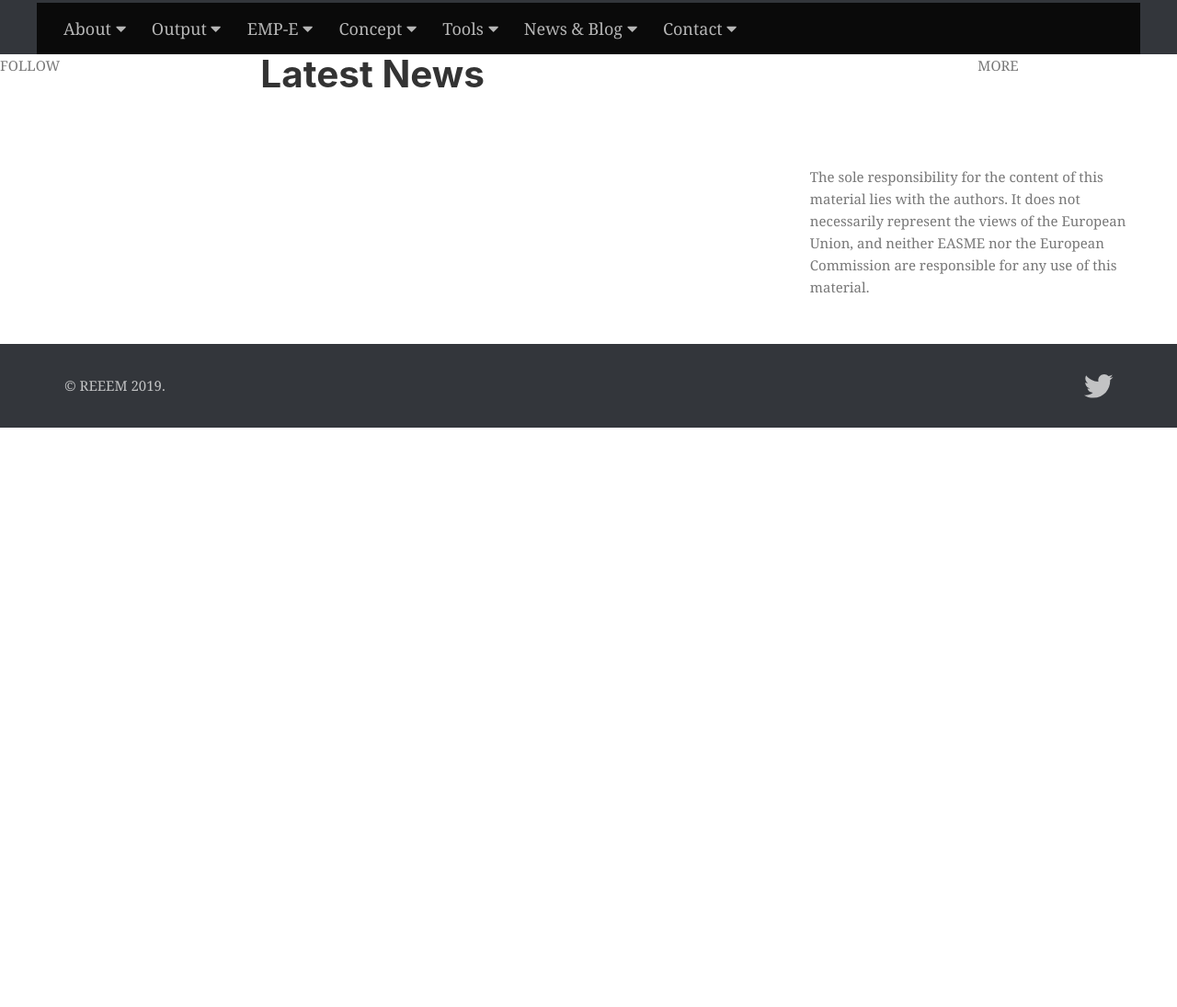
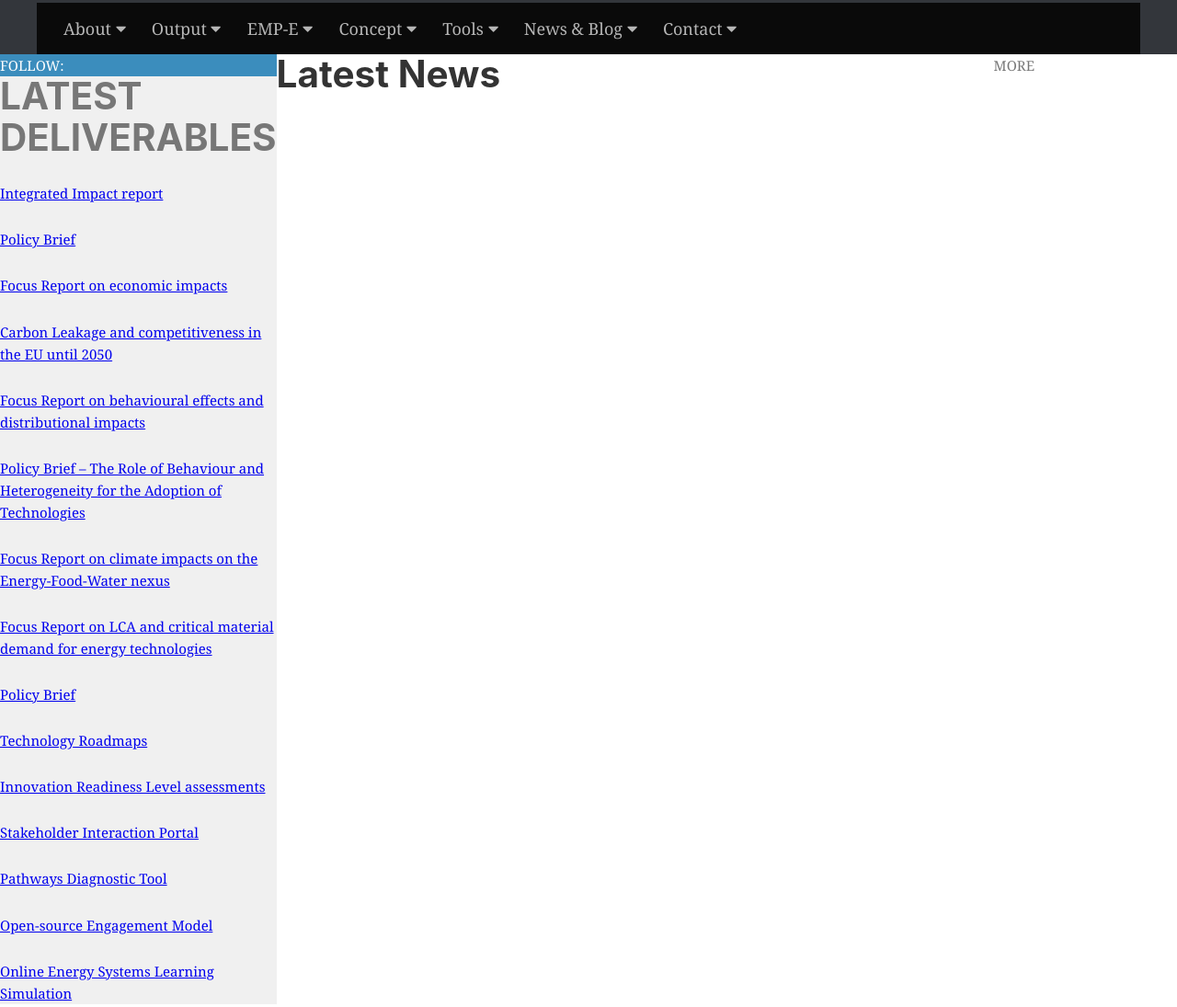
Before and after one commit to olavurellefsen/reeemorg2020, a Gatsby site: page / in a window 1280 px wide. Shown: the part 137-1232 px from the top of the page at 92% size. Before the commit the page ends 800 px from the top, so only its background shows below. Built offline with nearby package versions, Linux system fonts and the light colour scheme; Gatsby itself is replaced by a stand-in of ours.

Commit message:
Add latest deliverables to left menu

```diff
--- /dev/null
+++ b/src/components/latestDeliverables.js
@@ -0,0 +1,62 @@
+export default [
+  {
+    name: "Integrated Impact report",
+    link: "https://zenodo.org/record/3403800#.XX9AeZNKhTE",
+  },
+  {
+    name: "Policy Brief",
+    link: "http://www.reeem.org/wp-content/uploads/2019/07/D1.3b_Second-Policy-Brief.pdf",
+  },
+  {
+    name: "Focus Report on economic impacts",
+    link: "http://www.reeem.org/wp-content/uploads/2019/08/D3.1b_Focus-Report-on-economic-impacts.pdf",
+  },
+  {
+    name: "Carbon Leakage and competitiveness in the EU until 2050",
+    link: "http://www.reeem.org/wp-content/uploads/2019/07/D3.3b_Second_Policy_Brief.pdf",
+  },
+  {
+    name: "Focus Report on behavioural effects and distributional impacts",
+    link: "https://zenodo.org/record/3368507#.XX9COJNKhTE",
+  },
+  {
+    name: "Policy Brief – The Role of Behaviour and Heterogeneity for the Adoption of Technologies",
+    link: "http://www.reeem.org/wp-content/uploads/2019/07/REEEM-D4.3b.pdf",
+  },
+  {
+    name: "Focus Report on climate impacts on the Energy-Food-Water nexus",
+    link: "https://zenodo.org/record/3368524#.XX9ClJNKhTE",
+  },
+  {
+    name: "Focus Report on LCA and critical material demand for energy technologies",
+    link: "http://www.reeem.org/wp-content/uploads/2019/07/D5.3-LCA-and-Demand-for-Critical-Materials.pdf",
+  },
+  {
+    name: "Policy Brief",
+    link: "http://www.reeem.org/wp-content/uploads/2019/07/D5.5b_Policy-Briefs.pdf",
+  },
+  {
+    name: "Technology Roadmaps",
+    link: "http://www.reeem.org/wp-content/uploads/2019/07/D2.1c.-REEEM-Innovation-and-Technology-Roadmap_GA.pdf",
+  },
+  {
+    name: "Innovation Readiness Level assessments",
+    link: "http://www.reeem.org/wp-content/uploads/2019/07/D2.2.c-REEEM-IRL-report-Energy-Efficiency-Final.pdf",
+  },
+  {
+    name: "Stakeholder Interaction Portal",
+    link: "http://www.reeem.org/wp-content/uploads/2019/07/REEEM-D7.1_D7.2_july2019.pdf",
+  },
+  {
+    name: "Pathways Diagnostic Tool",
+    link: "http://www.reeem.org/wp-content/uploads/2019/07/REEEM-D7.1_D7.2_july2019.pdf",
+  },
+  {
+    name: "Open-source Engagement Model",
+    link: "http://www.reeem.org/wp-content/uploads/2019/07/D7.3b_OSeMBE.pdf",
+  },
+  {
+    name: "Online Energy Systems Learning Simulation",
+    link: "https://zenodo.org/record/3368576#.XWOrNJNKhTE",
+  },
+]
--- a/src/components/leftArea.js
+++ b/src/components/leftArea.js
@@ -1,20 +1,24 @@
-import PropTypes from "prop-types"
 import styled from "styled-components"
 import React from "react"
+import latestDeliverables from "./latestDeliverables"
 
-const LeftArea = ({ disclaimer }) => (
-  <DisclaimerStyle>{disclaimer}</DisclaimerStyle>
+const LeftArea = () => (
+  <LeftAreaContainer>
+    <TopLeftArea>FOLLOW:</TopLeftArea>
+    <MainLeftArea>
+      <h1>LATEST DELIVERABLES</h1>
+      {latestDeliverables.map(deliverable => (
+        <p>
+          <a href={deliverable.link} id={deliverable.name}>
+            {deliverable.name}
+          </a>
+        </p>
+      ))}
+    </MainLeftArea>
+  </LeftAreaContainer>
 )
 
-LeftArea.propTypes = {
-  disclaimer: PropTypes.string,
-}
-
-LeftArea.defaultProps = {
-  disclaimer: `FOLLOW`,
-}
-
-const DisclaimerStyle = styled.div`
+const LeftAreaContainer = styled.div`
   flex: 0 1 340px;
   color: #777;
   font-size: 15px;
@@ -23,4 +27,14 @@
   line-height: 24px;
 `
 
+const TopLeftArea = styled.div`
+  color: white;
+  background: #3b8dbd;
+`
+
+const MainLeftArea = styled.div`
+  color: #777;
+  background: #f0f0f0;
+`
+
 export default LeftArea
```
